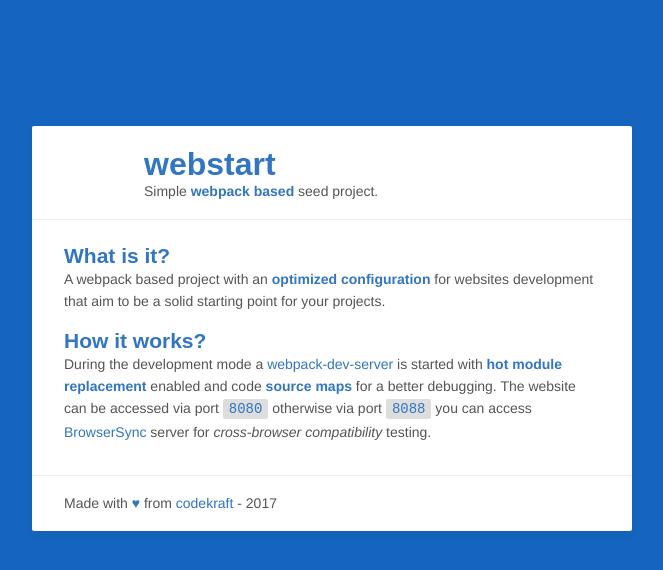
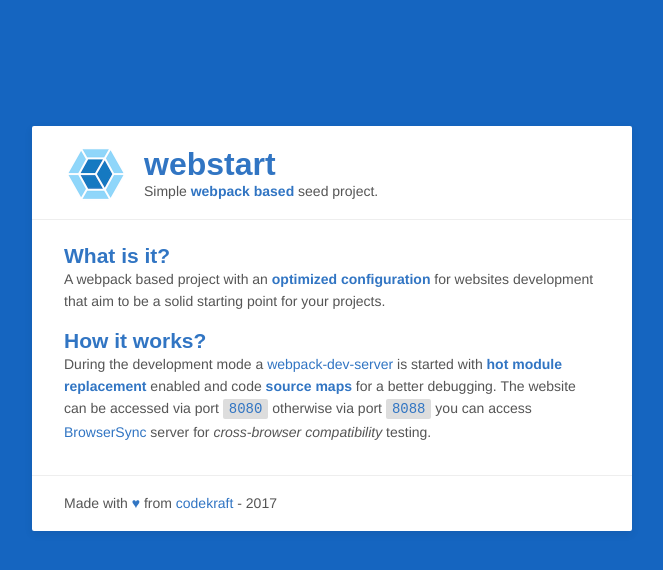
Before and after one commit to codekraft-studio/webstart, a website built with webpack: page src/index.html in a window 1280 px wide. Shown: the whole page, without its empty margins (308-971 px from the left). Built offline with nearby package versions, Linux system fonts and the light colour scheme; files whose address does not match are found by name; a web font is replaced by a local one.

Commit message:
Removed resolve-url-loader since was causing problems

```diff
--- a/package.json
+++ b/package.json
@@ -30,7 +30,6 @@
     "img-loader": "^2.0.0",
     "node-sass": "^4.5.3",
     "postcss-loader": "^2.0.6",
-    "resolve-url-loader": "^2.2.0",
     "sass-loader": "^6.0.6",
     "style-loader": "^0.18.2",
     "uglifyjs-webpack-plugin": "^0.4.6",
--- a/src/scss/style.scss
+++ b/src/scss/style.scss
@@ -60,7 +60,7 @@
 			float: left;
 			margin-right: 16px;
 			animation: spin 4s linear infinite;
-			background-image: url('img/icon.png');
+			background-image: url('../img/icon.png');
 			width: 64px;
 		    height: 64px;
 		    background-position: center;
```
